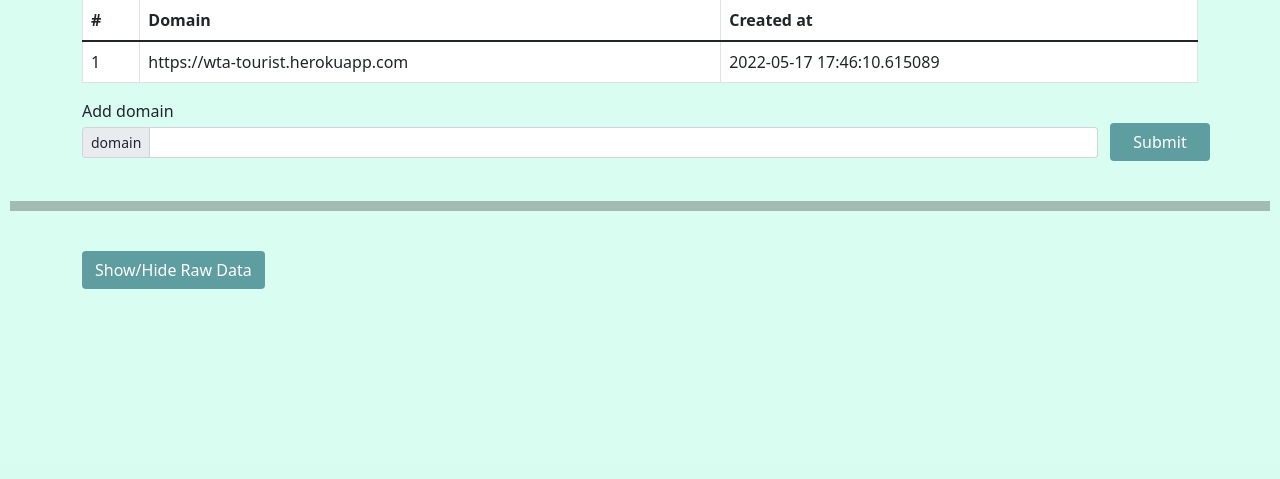
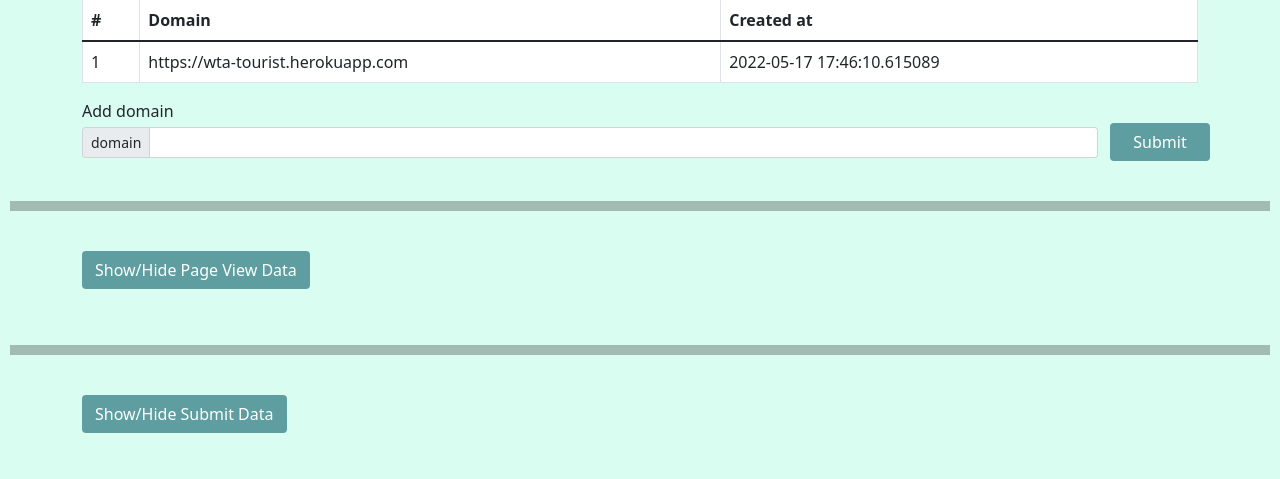
Before and after one commit to rajeev-verma8527/project_wta, a Flask app: page /manage in a window 1280 px wide. Shown: the part 343-822 px from the top of the page. Before the commit the page ends 632 px from the top, so only its background shows below. Run offline with Flask 2, Linux system fonts and the light colour scheme; a user stored in the database is signed in; data comes from the database, SQL or seed files in the repository; data that the repository does not hold is empty.

Commit message:
form route and UI

```diff
--- a/app.py
+++ b/app.py
@@ -56,6 +56,7 @@ def manage():
         ctx["data"] = db.query(PageVisit).all()
         ctx["users"] = db.query(User).all()
         ctx["websites"] = db.query(Website).all()
+        ctx["form_submit"] = db.query(FormSubmit).all()
     return render_template("manage.html", ctx=ctx)
 
 @app.route("/adduser",methods=["POST"])
@@ -177,7 +178,7 @@ def form_data():
         # print("data rec",data)
         with db_session() as sess:
             obj = FormSubmit(
-                domain=data["domain"],
+                page=data["page"],
                 name=data["name"],
                 time=datetime.datetime.utcfromtimestamp(data["unixSeconds"]),
             )
--- a/database.py
+++ b/database.py
@@ -49,7 +49,7 @@ class FormSubmit(Base):
 
     id = Column(Integer, primary_key=True)
     name = Column(String(255))
-    domain = Column(String(255))
+    page = Column(String(255))
     time = Column(DateTime, default=datetime.utcnow)
 
     def __repr__(self) -> str:
--- /dev/null
+++ b/templates/formsubmit.html
@@ -0,0 +1,48 @@
+<script>
+    function submit_search() {
+        var input, filter, found, table, tr, td, i, j;
+        input = document.getElementById("submit_input");
+        filter = input.value.toUpperCase();
+        table = document.getElementById("submit_table");
+        tr = table.getElementsByTagName("tr");
+        for (i = 1; i < tr.length; i++) {
+            td = tr[i].getElementsByTagName("td");
+            for (j = 0; j < td.length; j++) {
+                if (td[j].innerHTML.toUpperCase().indexOf(filter) > -1) {
+                    found = true;
+                }
+            }
+            if (found) {
+                tr[i].style.display = "";
+                found = false;
+            } else {
+                tr[i].style.display = "none";
+            }
+        }
+    }
+    </script>
+
+<input type="text" id="submit_input" class="mb-3" onkeyup="submit_search()" placeholder="Search">
+<div class="row">
+    <div class="col-md-10" style="max-height:500px; overflow-y: scroll;">
+        <table class="table table-hover table-striped table-bordered" id="submit_table" >
+            <thead>
+                <tr>
+                    <th>page</th>
+                    <th>name</th>
+                    <th>time</th>
+                </tr>
+            </thead>
+            <tbody>
+                {% for row in ctx.form_submit %}
+                    <tr>
+                        <td>{{row.page}}</td>
+                        <td>{{row.name}}</td>
+                        <td>{{row.time}}</td>
+                    </tr>
+                {% endfor %}
+
+            </tbody>
+        </table>
+    </div>
+</div>
--- a/templates/manage.html
+++ b/templates/manage.html
@@ -19,14 +19,32 @@
 <br>
 <div class="container">
     <script>
-        function rawToggle() {
-            document.querySelector("#raw").toggleAttribute("hidden")
+        function pageviewToggle() {
+            document.querySelector("#pageview").toggleAttribute("hidden")
         }
     </script>
-    <button class="btn d-block mb-3 text-white" onclick="rawToggle();">Show/Hide Raw Data</button>
-    <div id="raw" hidden>
-        {% include "raw.html" %}
+    <button class="btn d-block mb-3 text-white" onclick="pageviewToggle();">Show/Hide Page View Data</button>
+    <div id="pageview" hidden>
+        {% include "pageview.html" %}
     </div>
 
 </div>
+
+<br>
+<hr style="border:5px solid black ;">
+
+<br>
+<div class="container">
+    <script>
+        function formSubmitToggle() {
+            document.querySelector("#formSubmit").toggleAttribute("hidden")
+        }
+    </script>
+    <button class="btn d-block mb-3 text-white" onclick="formSubmitToggle();">Show/Hide Submit Data</button>
+    <div id="formSubmit" hidden>
+        {% include "formsubmit.html" %}
+    </div>
+
+</div>
+
 {% endblock %}
--- a/templates/raw.html
+++ b/templates/pageview.html
@@ -1,9 +1,9 @@
 <script>
-    function search() {
+    function view_search() {
         var input, filter, found, table, tr, td, i, j;
-        input = document.getElementById("input");
+        input = document.getElementById("view_input");
         filter = input.value.toUpperCase();
-        table = document.getElementById("table");
+        table = document.getElementById("view_table");
         tr = table.getElementsByTagName("tr");
         for (i = 1; i < tr.length; i++) {
             td = tr[i].getElementsByTagName("td");
@@ -22,10 +22,10 @@
     }
     </script>
 
-<input type="text" id="input" class="mb-3" onkeyup="search()" placeholder="Search">
+<input type="text" id="view_input" class="mb-3" onkeyup="view_search()" placeholder="Search">
 <div class="row">
     <div class="col-md-10" style="max-height:500px; overflow-y: scroll;">
-        <table class="table table-hover table-striped table-bordered" id="table" >
+        <table class="table table-hover table-striped table-bordered" id="view_table" >
             <thead>
                 <tr>
                     <th>page</th>
--- a/templates/script.js
+++ b/templates/script.js
@@ -8,14 +8,14 @@ let data = {
 function form_submit(name){
   submit_data = {
       time: Date.now() / 1000,
-      domain : window.origin,
+      page : window.location.href,
       name: name,
   }
   fetch("{{url_for('form_data',_external=True)}}", {
     method: "POST",
     mode: "cors",
     headers: { "Content-Type": "application/json" },
-    body: JSON.stringify(data),
+    body: JSON.stringify(submit_data),
   });
 
 }
```
